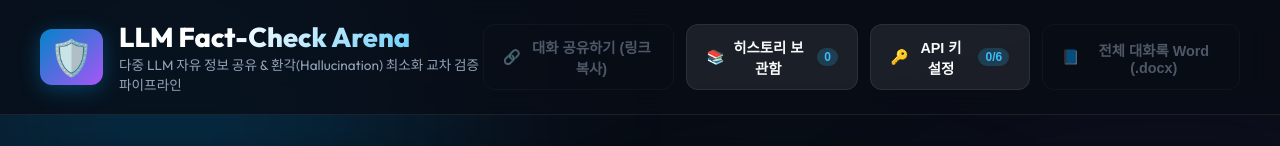
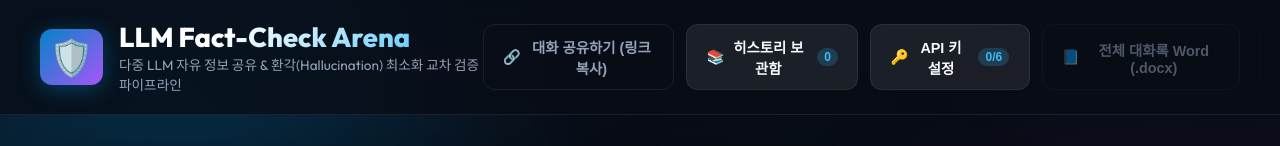
Before and after one commit to soulrsp/LLM-Debate-Agent, a website: page index.html in a window 1280 px wide. Shown: the top 146 px of the page. Drawn offline with nearby package versions, Linux system fonts and the light colour scheme; a web font is replaced by a local one.

Commit message:
Update index.html

```diff
--- a/index.html
+++ b/index.html
@@ -33,7 +33,7 @@
       </div>
     </div>
     <div class="header-actions">
-      <button id="btn-share-session" class="btn btn-outline" disabled title="완료된 교차 검증 대화록 링크 공유">
+      <button id="btn-share-session" class="btn btn-outline" title="완료된 교차 검증 대화록 링크 공유">
         <span class="icon">🔗</span> 대화 공유하기 (링크 복사)
       </button>
       <button id="btn-history-modal" class="btn btn-secondary">
```
